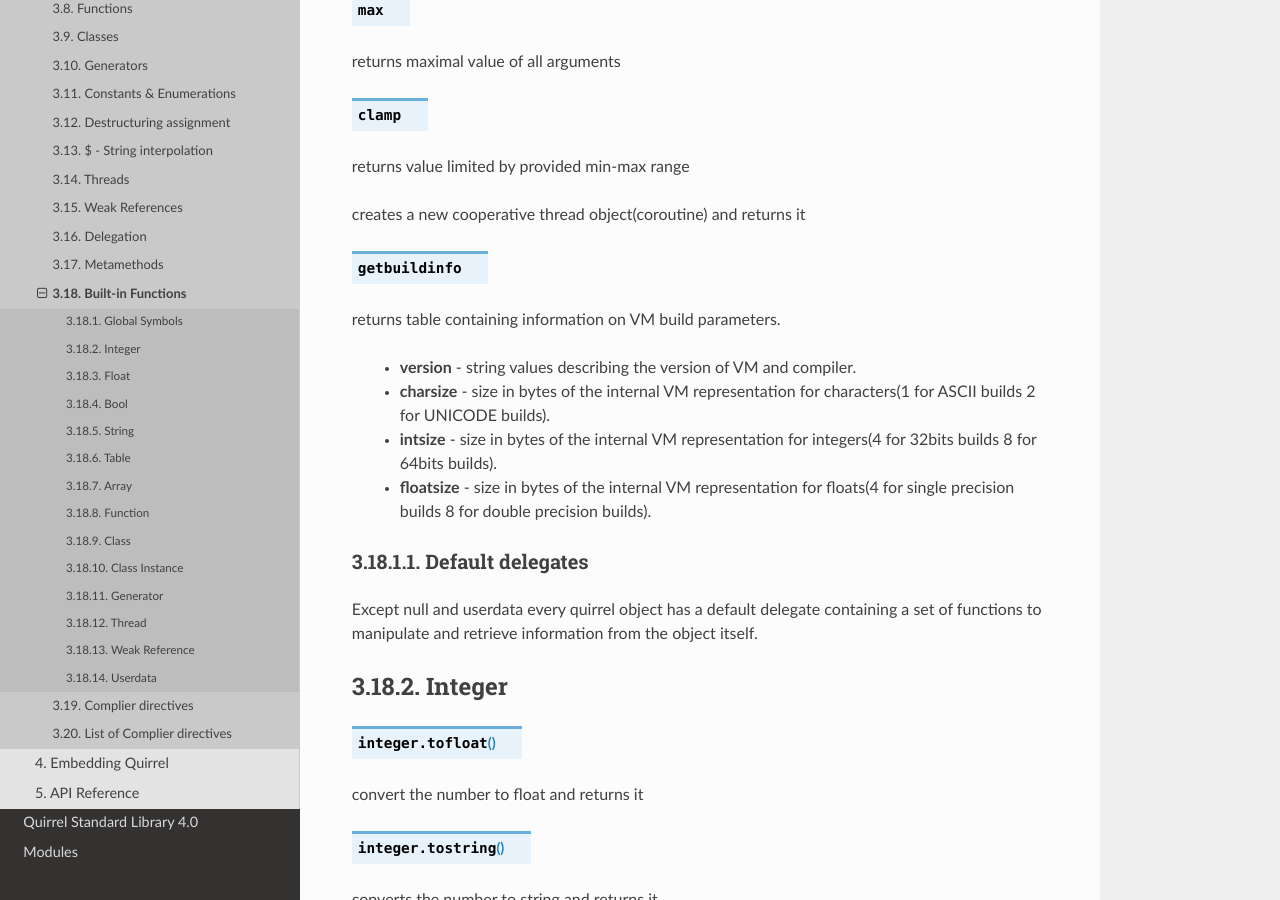
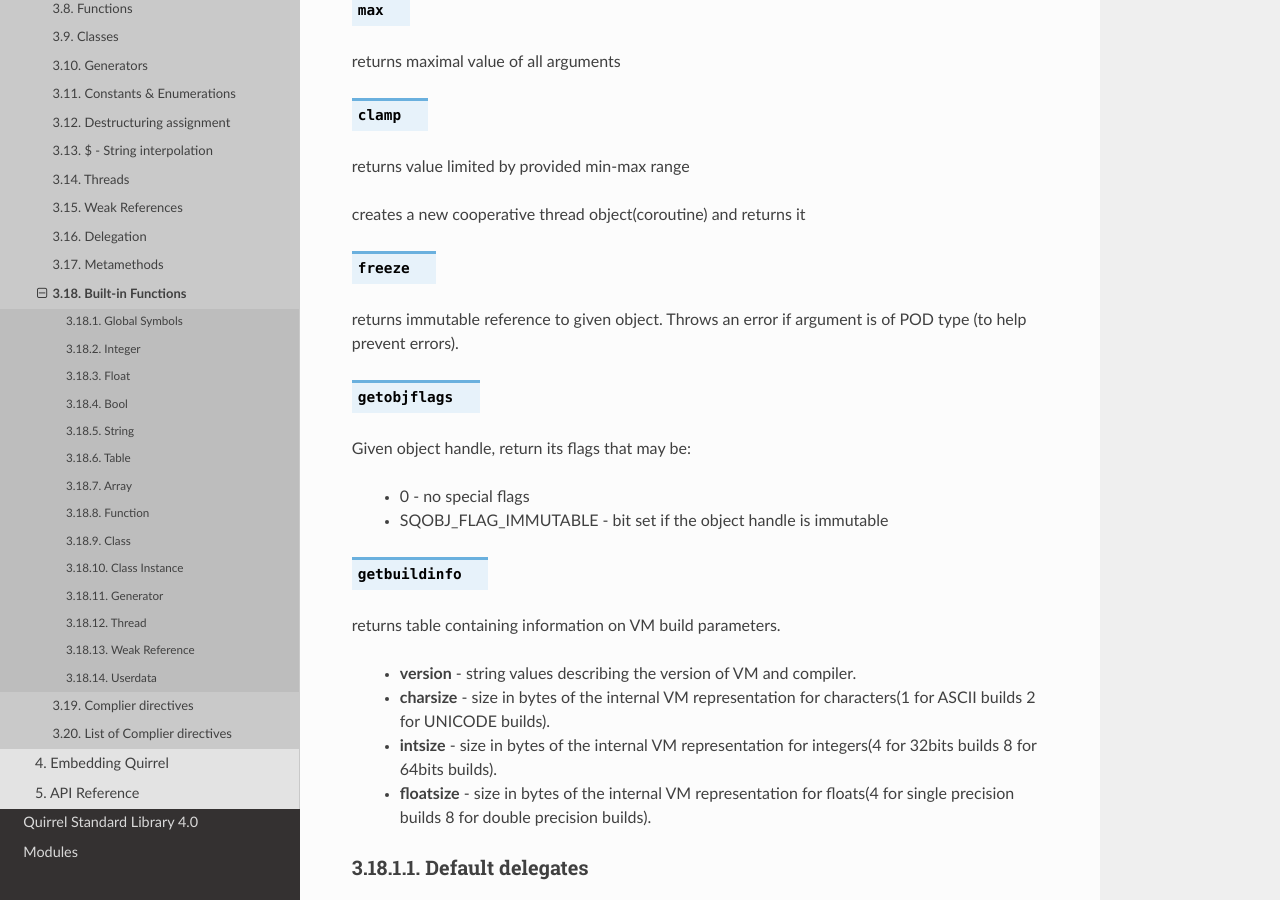
Before and after one commit to albertodemichelis/squirrel, a Sphinx documentation site: the page built from doc/source/reference/language/builtin_functions.rst, in a window 1280 px wide and 900 px high, scrolled down 2790 px. Built offline with Sphinx 7.4.7 and the Read the Docs theme 2.0.0, drawn with Linux system fonts in a browser that asks for light colours.

Commit message:
Document immutability script API
Documentation for freeze() and getobjflags() functions added in
https://github.com/GaijinEntertainment/quirrel/commit/aa4d2cfdb60e6cddb642fe9942a88af7dcb7381b

```diff
--- a/doc/source/reference/language/builtin_functions.rst
+++ b/doc/source/reference/language/builtin_functions.rst
@@ -123,6 +123,18 @@ returns maximal value of all arguments
 returns value limited by provided min-max range
 
 creates a new cooperative thread object(coroutine) and returns it
+
+.. sq:function:: freeze(x)
+
+returns immutable reference to given object.
+Throws an error if argument is of POD type (to help prevent errors).
+
+.. sq:function:: getobjflags(x)
+
+Given object handle, return its flags that may be:
+
+  * 0 - no special flags
+  * SQOBJ_FLAG_IMMUTABLE - bit set if the object handle is immutable
 
 .. sq:function:: getbuildinfo(x)
 
```
